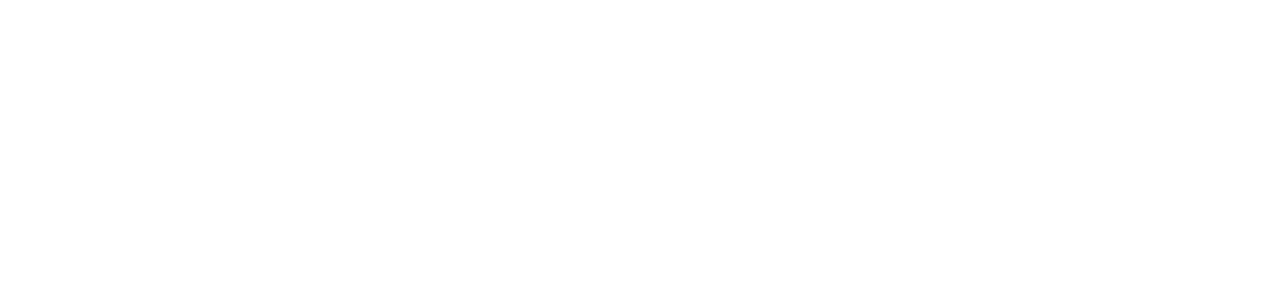
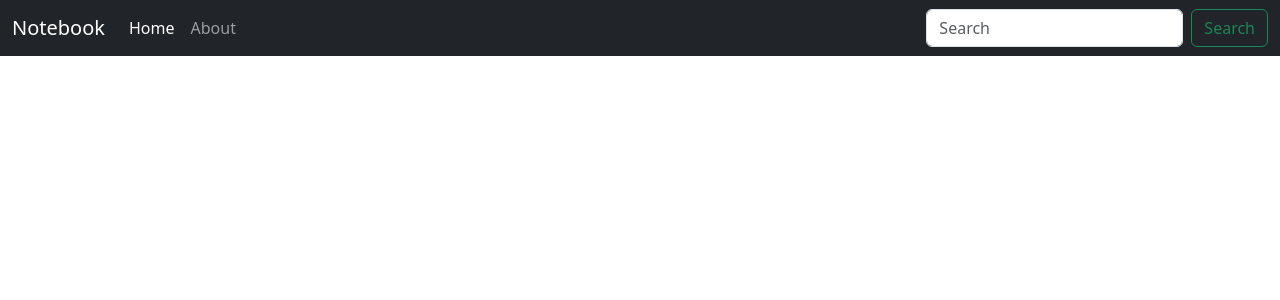
Before and after one commit to AdityaGupta-03/notebook-frontend, a React (Create React App) app: page / in a window 1280 px wide. Shown: the top 300 px of the page. Built offline with nearby package versions, Linux system fonts and the light colour scheme.

Commit message:
Implementing Navbar and Route

```diff
--- a/package.json
+++ b/package.json
@@ -9,6 +9,7 @@
     "concurrently": "^8.2.2",
     "react": "^18.3.1",
     "react-dom": "^18.3.1",
+    "react-router-dom": "^6.23.1",
     "react-scripts": "5.0.1",
     "web-vitals": "^2.1.4"
   },
--- a/public/index.html
+++ b/public/index.html
@@ -11,7 +11,7 @@
     <link rel="apple-touch-icon" href="%PUBLIC_URL%/logo192.png" />
     <link rel="manifest" href="%PUBLIC_URL%/manifest.json" />
     <link href="https://cdn.jsdelivr.net/npm/bootstrap@5.3.3/dist/css/bootstrap.min.css" rel="stylesheet" integrity="sha384-QWTKZyjpPEjISv5WaRU9OFeRpok6YctnYmDr5pNlyT2bRjXh0JMhjY6hW+ALEwIH" crossorigin="anonymous">
-    <title>Notebook</title>
+    <title>Notebook | Your notes are secured in Cloud</title>
   </head>
   <body>
     <noscript>You need to enable JavaScript to run this app.</noscript>
--- a/src/App.js
+++ b/src/App.js
@@ -1,7 +1,19 @@
+import React from 'react'
+import Navbar from './components/Navbar.js';
+import Home from './components/Home.js';
+import About from './components/About.js';
+import { BrowserRouter, Route, Routes } from 'react-router-dom';
 
 function App() {
   return (
     <>
+      <BrowserRouter>
+        <Navbar />
+        <Routes>
+          <Route path="/" exact component={Home} />
+          <Route path="/about" component={About} />
+        </Routes>
+      </BrowserRouter>
     </>
   );
 }
--- /dev/null
+++ b/src/components/Navbar.js
@@ -0,0 +1,29 @@
+import React from 'react'
+import {Link} from "react-router-dom";
+
+export default function Navbar() {
+    return (
+        <nav className="navbar navbar-expand-lg bg-dark navbar-dark">
+            <div className="container-fluid">
+                <Link className="navbar-brand" to="/">Notebook</Link>
+                <button className="navbar-toggler" type="button" data-bs-toggle="collapse" data-bs-target="#navbarSupportedContent" aria-controls="navbarSupportedContent" aria-expanded="false" aria-label="Toggle navigation">
+                    <span className="navbar-toggler-icon"></span>
+                </button>
+                <div className="collapse navbar-collapse" id="navbarSupportedContent">
+                    <ul className="navbar-nav me-auto mb-2 mb-lg-0">
+                        <li className="nav-item">
+                            <Link className="nav-link active" aria-current="page" to="/">Home</Link>
+                        </li>
+                        <li className="nav-item">
+                            <Link className="nav-link" to="/about">About</Link>
+                        </li>
+                    </ul>
+                    <form className="d-flex" role="search">
+                        <input className="form-control me-2" type="search" placeholder="Search" aria-label="Search" />
+                            <button className="btn btn-outline-success" type="submit">Search</button>
+                    </form>
+                </div>
+            </div>
+        </nav>
+    )
+}
```
Also changed, not shown: src/components/About.js (added), src/components/Home.js (added), 1 other file (tests, documents, lock files or other folders).
